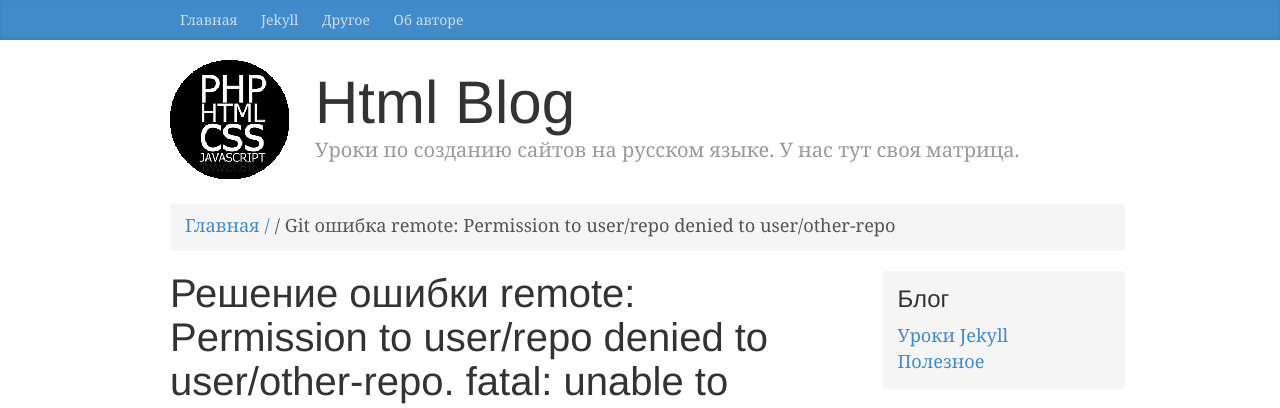
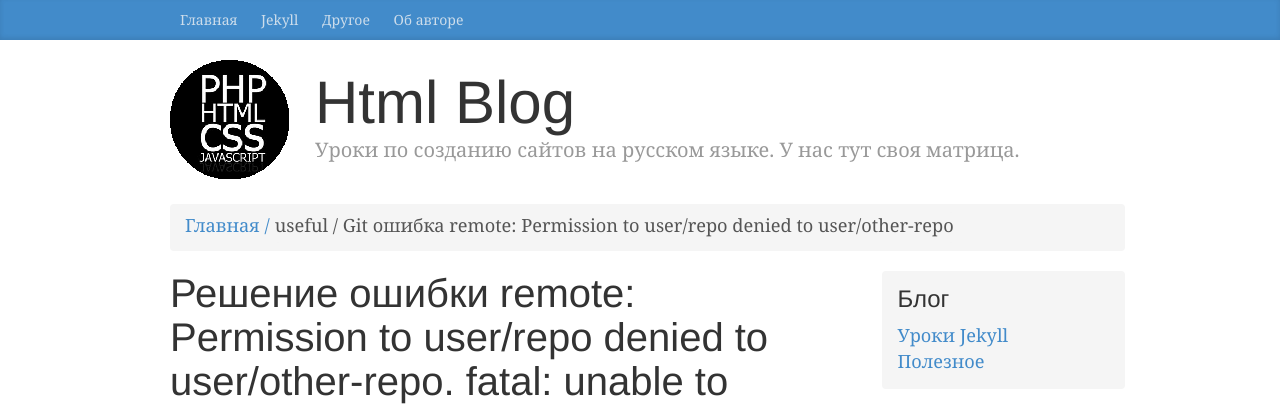
Before and after one commit to htmlblog/htmlblog.github.io, a Jekyll site: the page built from _posts/2017-03-27-permission-to-denied-to-git-error-403.md, in a window 1280 px wide and 900 px high. Shown: the top 408 px of the window. Built offline with Jekyll 4.4.1, drawn with Linux system fonts in a browser that asks for light colours; comment, search, counter and statistics services are not loaded.

Commit message:
Update nav-breadcrumbs.html

```diff
--- a/_includes/nav-breadcrumbs.html
+++ b/_includes/nav-breadcrumbs.html
@@ -11,6 +11,8 @@
         {% continue %}
       {% endif %}
 
+      {% assign pagecat=page.categories %}
+
       {% if page.categories == "useful" %}
          {% pagecat = "Полезное" %}
       {% endif %}
```
